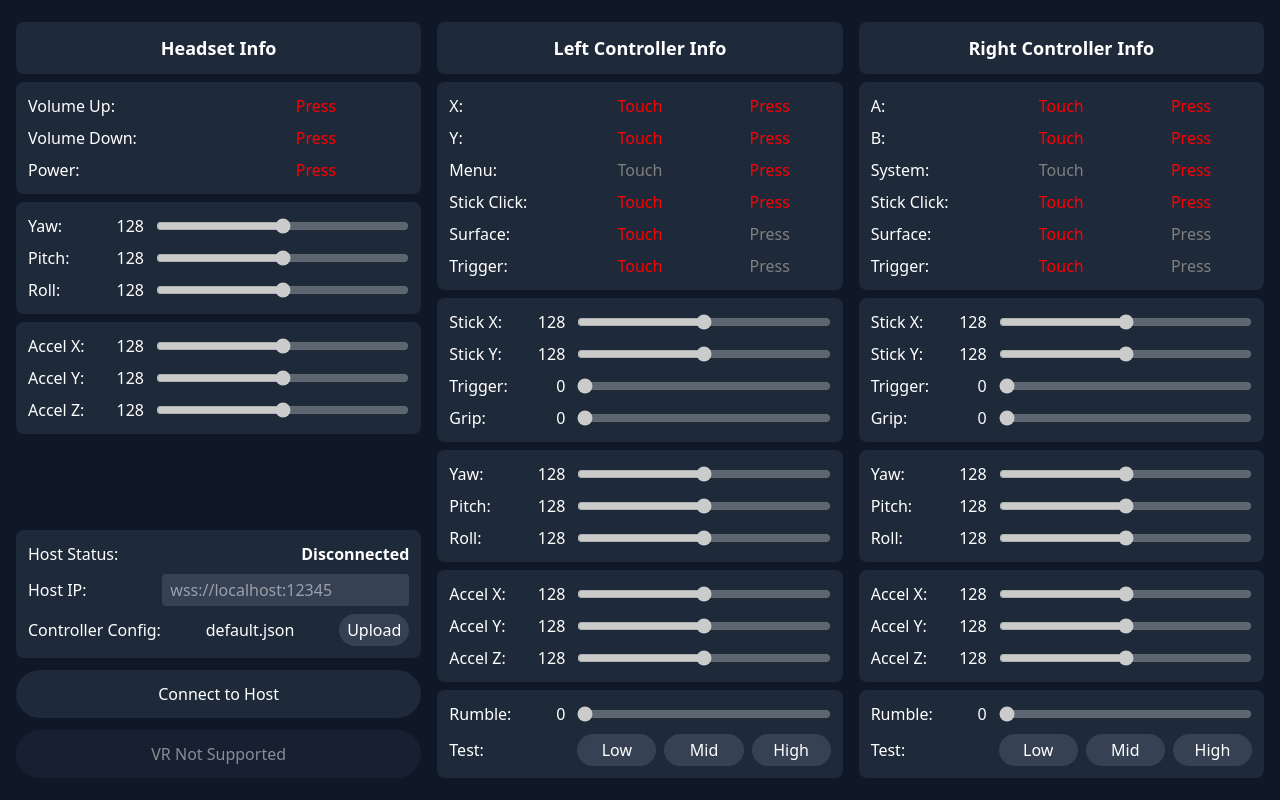
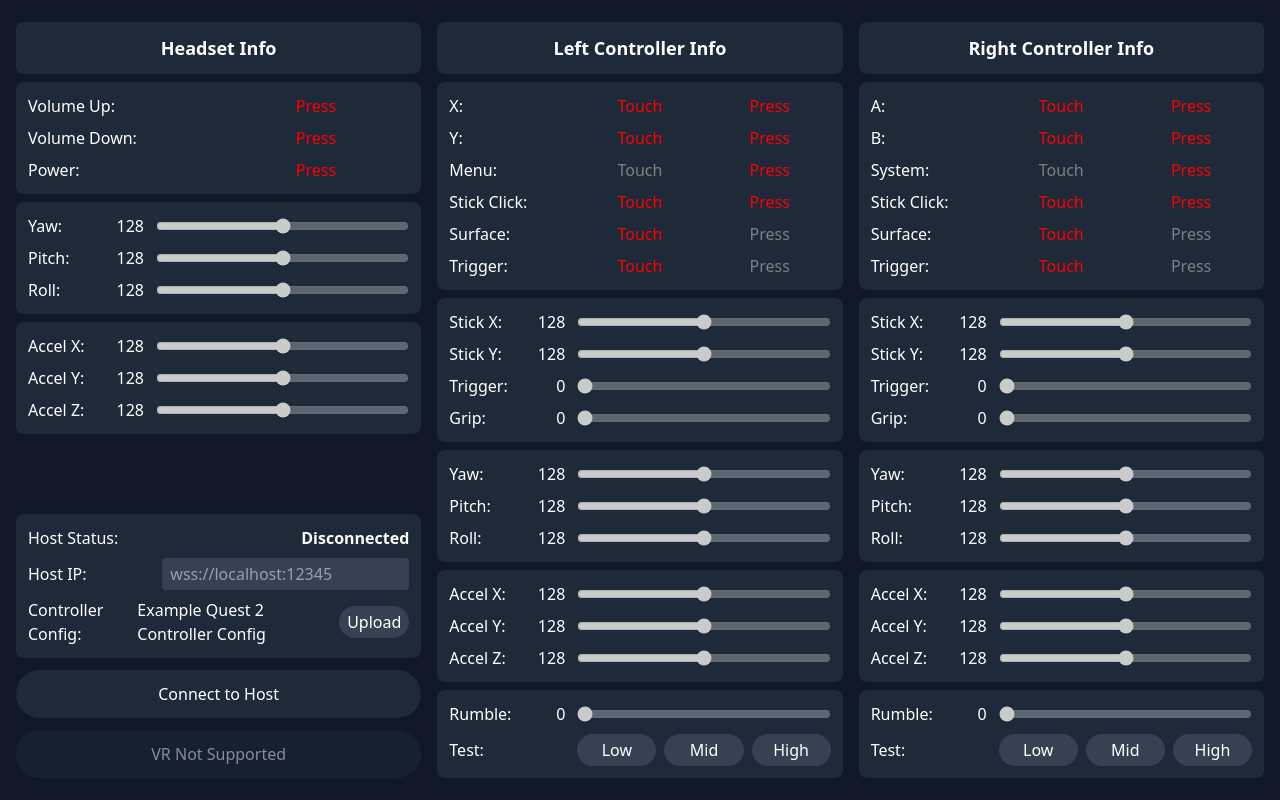
Before and after one commit to Eclassic32/VRtoDSU, a plain HTML site: page index.html in a window 1280 px wide. Drawn offline with nearby package versions, Linux system fonts and the light colour scheme.

Commit message:
File upload and saving to localstorage

```diff
--- a/index.html
+++ b/index.html
@@ -99,8 +99,9 @@
                         </div>
                         <div class="flex items-center justify-between gap-3">
                             Controller Config:
-                            <span id="upload-controller-config-file" class="">default.json</span>
+                            <span id="controller-config-file" class="line-clamp-2">Example Quest 2 Controller Config</span>
                             <input type="button" value="Upload" id="upload-controller-config-button" name="upload-controller-config" class="rounded-full bg-gray-700 px-2 py-1 hover:bg-gray-600 cursor-pointer">
+                            <input type="file" id="upload-controller-config-file" accept=".json,application/json" style="display:none">
                         </div>
                     </div>
 
--- /dev/null
+++ b/page/js/localStorage.js
@@ -0,0 +1,57 @@
+// Controller config localStorage key and defaults
+const CONTROLLER_CONFIG_KEY = 'controllerConfig';
+const CONTROLLER_CONFIG_NAME_KEY = 'controllerConfigName';
+const DEFAULT_CONFIG_PATH = './page/assets/quest2.json';
+
+function updateConfigLabel(name) {
+    const span = document.getElementById('controller-config-file');
+    if (span) span.textContent = name;
+}
+
+async function loadDefaultConfigIfMissing() {
+    if (!localStorage.getItem(CONTROLLER_CONFIG_KEY)) {
+        try {
+            const resp = await fetch(DEFAULT_CONFIG_PATH);
+            if (!resp.ok) throw new Error('Network response was not ok');
+            const json = await resp.json();
+            localStorage.setItem(CONTROLLER_CONFIG_KEY, JSON.stringify(json));
+            localStorage.setItem(CONTROLLER_CONFIG_NAME_KEY, 'quest2.json');
+            updateConfigLabel('Example Quest 2 Controller Config');
+        } catch (err) {
+            console.error('Failed to load default controller config:', err);
+        }
+    } else {
+        const name = localStorage.getItem(CONTROLLER_CONFIG_NAME_KEY) || 'Custom Controller Config';
+        updateConfigLabel(name);
+    }
+}
+
+function setupUploadHandler() {
+    const btn = document.getElementById('upload-controller-config-button');
+    const input = document.getElementById('upload-controller-config-file');
+    if (!btn || !input) return;
+
+    btn.addEventListener('click', () => input.click());
+
+    input.addEventListener('change', async () => {
+        const file = input.files && input.files[0];
+        if (!file) return;
+        try {
+            const text = await file.text();
+            const data = JSON.parse(text);
+            localStorage.setItem(CONTROLLER_CONFIG_KEY, JSON.stringify(data));
+            localStorage.setItem(CONTROLLER_CONFIG_NAME_KEY, file.name);
+            updateConfigLabel(file.name);
+        } catch (err) {
+            console.error('Invalid controller config file:', err);
+            alert('Failed to load controller config: invalid JSON');
+        } finally {
+            input.value = '';
+        }
+    });
+}
+
+document.addEventListener('DOMContentLoaded', () => {
+    setupUploadHandler();
+    loadDefaultConfigIfMissing();
+});
--- a/page/js/main.js
+++ b/page/js/main.js
@@ -1,6 +1,7 @@
 import {HeadsetInfo, LeftControllerInfo, RightControllerInfo} from './class.js';
 import {HeadsetInfoElements, LeftControllerInfoElements, RightControllerInfoElements} from './elemets.js';
 import "./xr.js";
+import "./localStorage.js";
 
 // Data models for storing device info (can be used for further processing)
 const headsetInfo = new HeadsetInfo();
```
